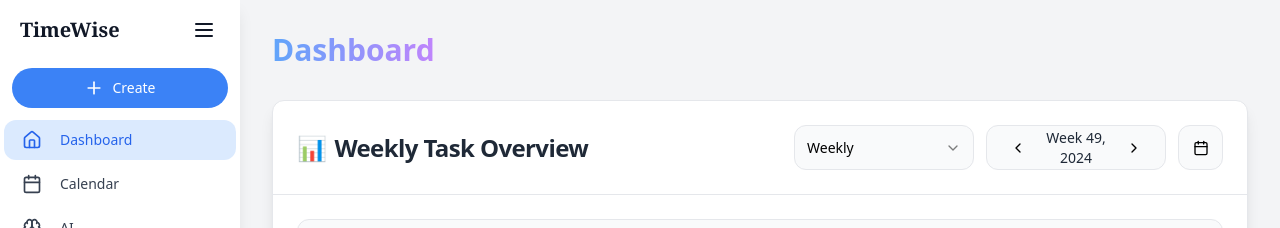
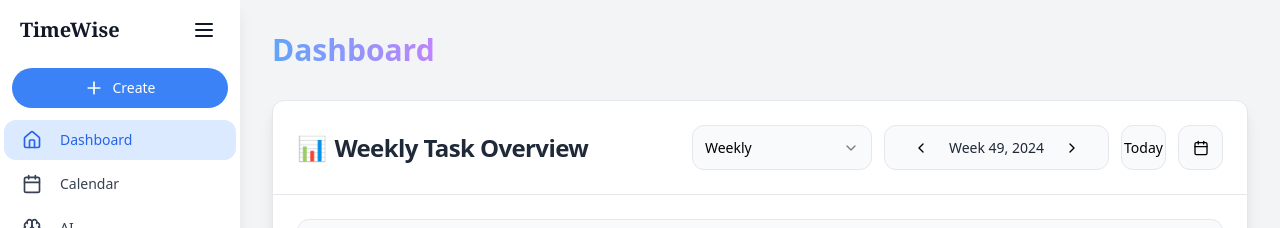
Before and after one commit to gsdyu/Calcoy, a Next.js app in the folder frontend/: page /dashboard in a window 1280 px wide. Shown: the top 228 px of the page. Built offline with nearby package versions, Linux system fonts and the light colour scheme; no server answers.

Commit message:
added today button for dashboard

```diff
--- a/frontend/src/components/Dashboard/TaskOverview/TaskOverview.js
+++ b/frontend/src/components/Dashboard/TaskOverview/TaskOverview.js
@@ -131,6 +131,10 @@ const TaskOverviewComponent = ({ events, onUpdateTask }) => {
     setSelectedDate(newDate);
   };
 
+  const handleToday = () => {
+    setSelectedDate(new Date());
+  };
+
   const handleDateSelect = (date) => {
     setSelectedDate(date);
   };
@@ -157,7 +161,7 @@ const TaskOverviewComponent = ({ events, onUpdateTask }) => {
               </SelectContent>
             </Select>
 
-            <div className={`flex items-center justify-between gap-2 px-4 py-2 h-[45px] w-[180px] rounded-xl
+            <div className={`flex items-center justify-between gap-2 px-4 py-2 h-[45px] rounded-xl
               ${darkMode ? 'bg-gray-900 border-gray-700' : 'bg-gray-50 border-gray-200'} border`}>
               <Button
                 variant="ghost"
@@ -167,11 +171,13 @@ const TaskOverviewComponent = ({ events, onUpdateTask }) => {
               >
                 <ChevronLeft className="h-4 w-4" />
               </Button>
+
               <span className={`text-sm ${darkMode ? 'text-gray-200' : 'text-gray-800'} flex-grow text-center`}>
                 {timeFrame === 'week' && `Week ${currentWeek.week}, ${currentWeek.year}`}
                 {timeFrame === 'month' && selectedDate.toLocaleString('default', { month: 'long', year: 'numeric' })}
                 {timeFrame === 'year' && selectedDate.getFullYear()}
               </span>
+
               <Button
                 variant="ghost"
                 size="icon"
@@ -181,6 +187,20 @@ const TaskOverviewComponent = ({ events, onUpdateTask }) => {
                 <ChevronRight className="h-4 w-4" />
               </Button>
             </div>
+
+            <Button
+              variant="outline"
+              size="icon"
+              onClick={handleToday}
+              className={`h-[45px] w-[45px] rounded-xl ${
+                darkMode ? 'bg-gray-900 border-gray-700 hover:bg-gray-800' :
+                'bg-gray-50 border-gray-200 hover:bg-gray-100'
+              }`}
+            >
+              <span className="text-sm font-medium">
+                Today
+              </span>
+            </Button>
 
             <Popover>
               <PopoverTrigger asChild>
```
